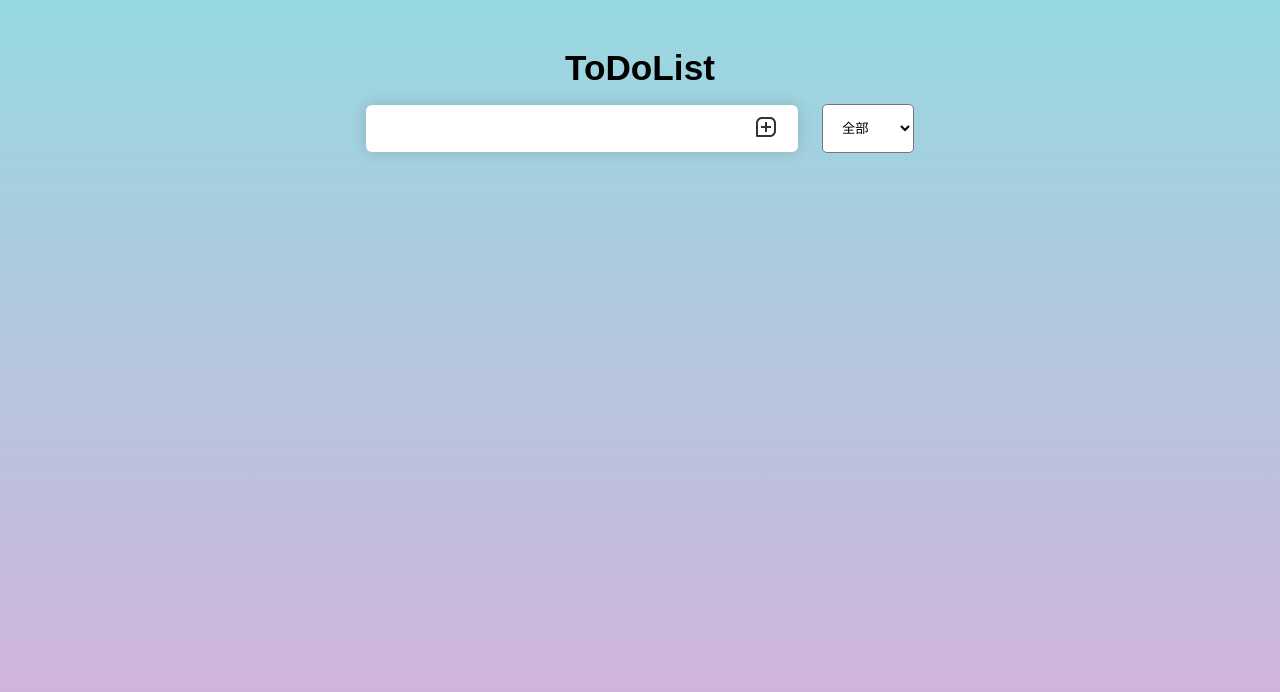
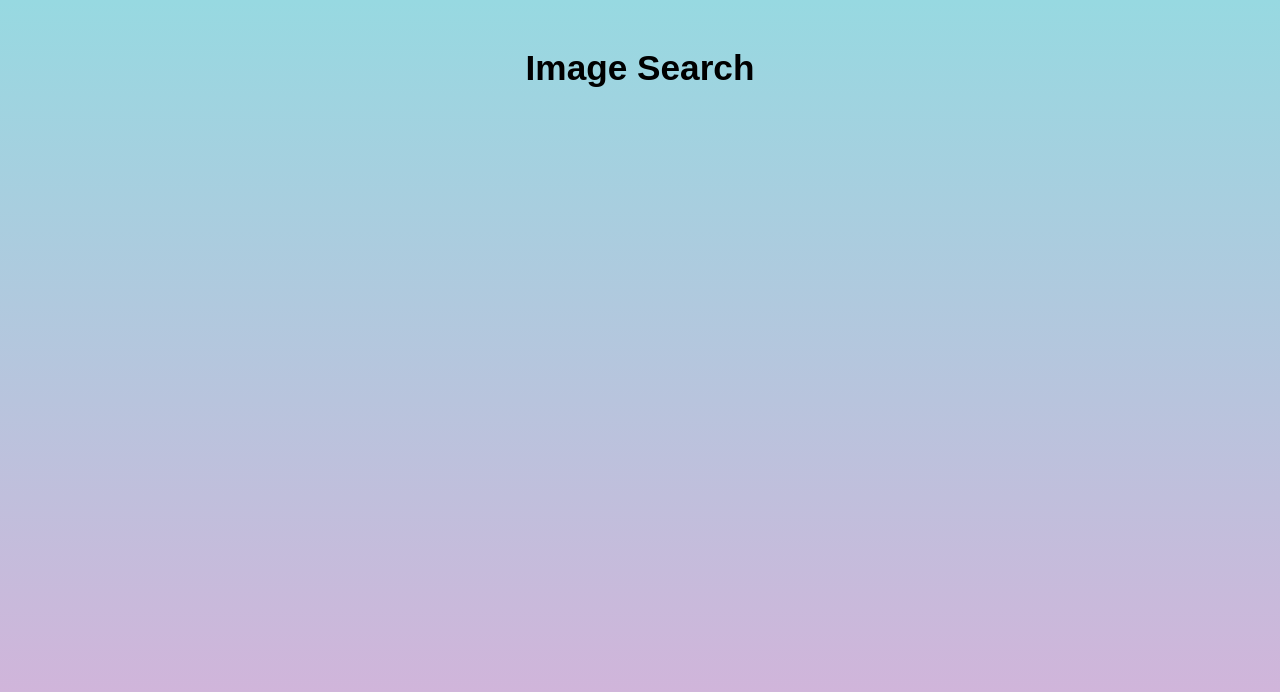
Before and after one commit to stevecyj/img-search, a React (Vite) app: page / in a window 1280 px wide. Shown: the top 692 px of the page. Built offline with nearby package versions, Linux system fonts and the light colour scheme.

Commit message:
fix: app header

```diff
--- a/src/App.jsx
+++ b/src/App.jsx
@@ -1,59 +1,12 @@
 import { useState, useEffect } from 'react';
 import './App.css';
-import Form from './components/Form';
-import TodoList from './components/TodoList';
 
 function App() {
-  const [inputText, setInputText] = useState(''); // 輸入文字
-  const [tab, setTab] = useState('all');
-  const [filterTodos, setFilterTodos] = useState([]);
-  const [todos, setTodos] = useState([
-    // { text: '寫作業', completed: false, id: 1 },
-    // { text: '游泳', completed: false, id: 2 },
-    // { text: '跑步', completed: false, id: 3 },
-  ]);
-
-  const handleFilter = () => {
-    switch (tab) {
-      case 'completed':
-        setFilterTodos(todos.filter((todo) => todo.completed));
-        break;
-      case 'uncompleted':
-        setFilterTodos(todos.filter((todo) => !todo.completed));
-        break;
-      default:
-        setFilterTodos(todos);
-        break;
-    }
-  };
-
-  useEffect(() => {
-    handleFilter();
-  }, [tab, todos]);
-
-  useEffect(() => {
-    const storedItems = JSON.parse(localStorage.getItem('todos')) || [];
-    if (storedItems.length !== 0) {
-      setTodos(storedItems);
-    }
-  }, []);
-
-  useEffect(() => {
-    localStorage.setItem('todos', JSON.stringify(todos));
-  }, [todos]);
 
   return (
     <div className='App'>
       <div className='container'>
-        <header>ToDoList</header>
-        <Form
-          inputText={inputText}
-          setInputText={setInputText}
-          todos={todos}
-          setTodos={setTodos}
-          setTab={setTab}
-        />
-        <TodoList todos={filterTodos} setTodos={setTodos} />
+        <header>Image Search</header>
       </div>
     </div>
   );
```
